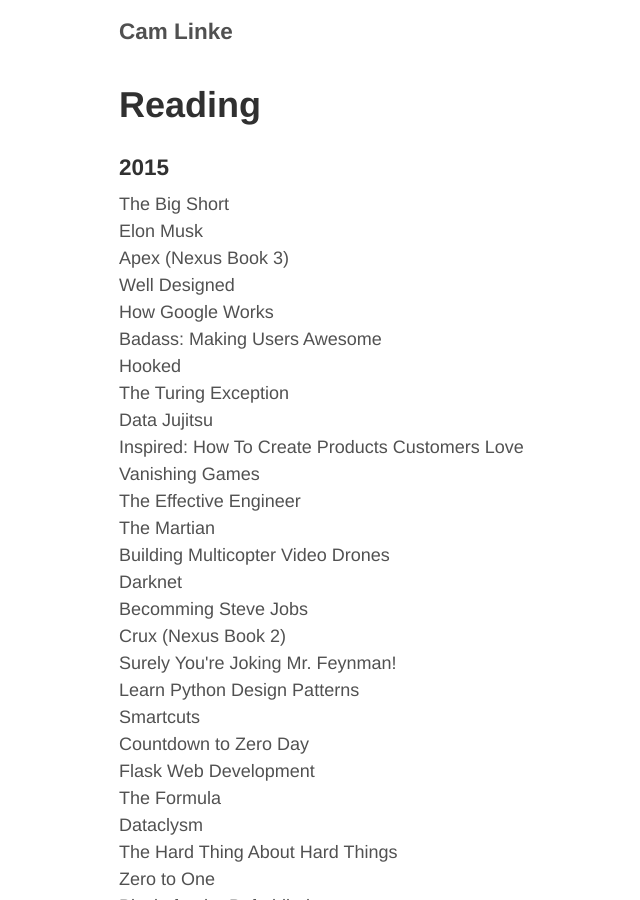
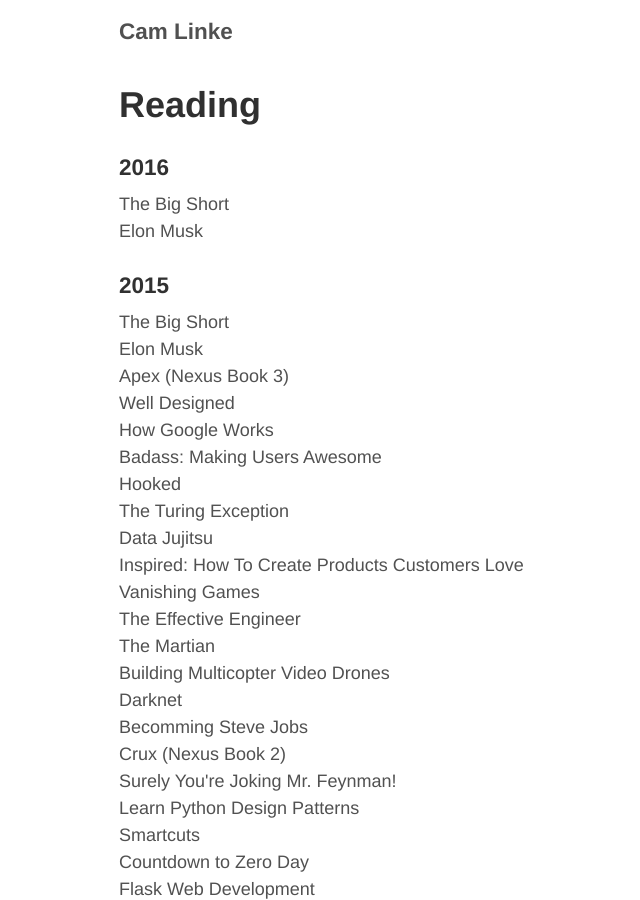
Before and after one commit to camlinke/camlinke.github.io, a Jekyll site: the page built from reading.md, in a window 1280 px wide and 900 px high. Shown: the whole window, without its empty margins (206-846 px from the left). Built offline with Jekyll 4.4.1, drawn with Linux system fonts in a browser that asks for light colours; nearby versions of some CDN libraries.

Commit message:
fixed years in reading section

```diff
--- a/reading.md
+++ b/reading.md
@@ -2,6 +2,12 @@
 layout: page
 title: Reading
 ---
+
+<h3>2016</h3>
+<ul class="frontpage-list">
+    <li>The Big Short</li>
+    <li>Elon Musk</li>
+</ul>
 
 <h3>2015</h3>
 <ul class="frontpage-list">
```
